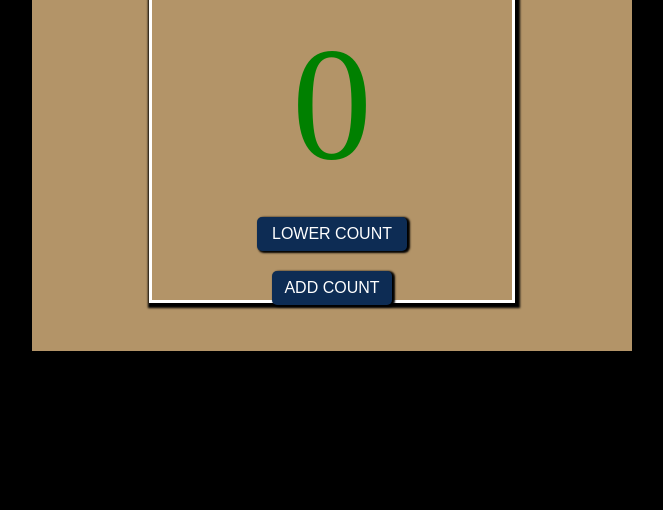
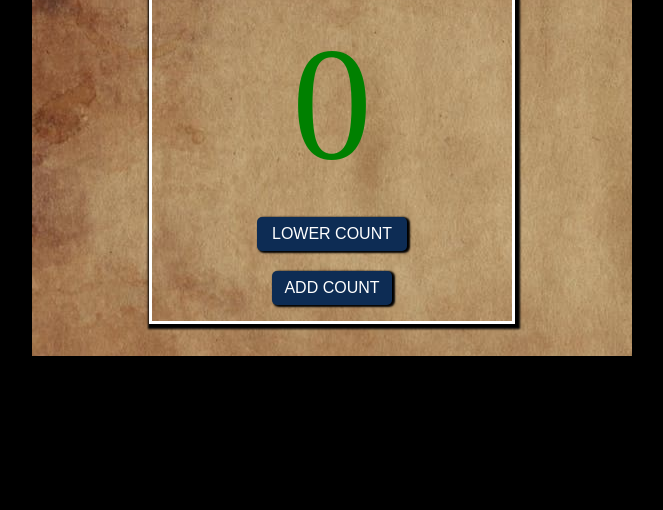
Before and after one commit to JaypeeLan/Counter, a plain HTML site: page index.html in a window 1280 px wide. Shown: the part 290-800 px from the top of the page, without its empty margins (308-971 px from the left). Drawn offline with Linux system fonts and the light colour scheme.

Commit message:
"changed background image and fixed javascript bus"

```diff
--- a/app.js
+++ b/app.js
@@ -12,7 +12,6 @@ addCounter.addEventListener("click", function(){
 })
 
 
-
 minus.addEventListener('click', function(){
     if (count > 0 && count <= 50 ){
     count--;
--- a/style.css
+++ b/style.css
@@ -12,15 +12,14 @@ body{
 .container{
     width: 600px;
     max-width: 100%;
-    height: 65vh;
+    /* height: 65vh; */
+    padding-bottom: 2rem;
     margin: 15vh auto;
     text-align: center;
     border: 1px solid black;
-    background:#b39468;
-    position: relative;
-    z-index: -1;
+    background: url(bg.jpg);
+}
 
-}
 .container1{
     position: relative;
     width: 60%;
@@ -30,8 +29,9 @@ body{
     text-align: center;
     border: 3px solid #fff;
     z-index: 99;
+    padding-bottom: 1rem;
     box-shadow: 2px 2px 2px 3px #000000;
-  ;
+
 }
 
 .container2{
```
Also changed, not shown: index.html (+1 -0 lines), bg.jpg (added).
